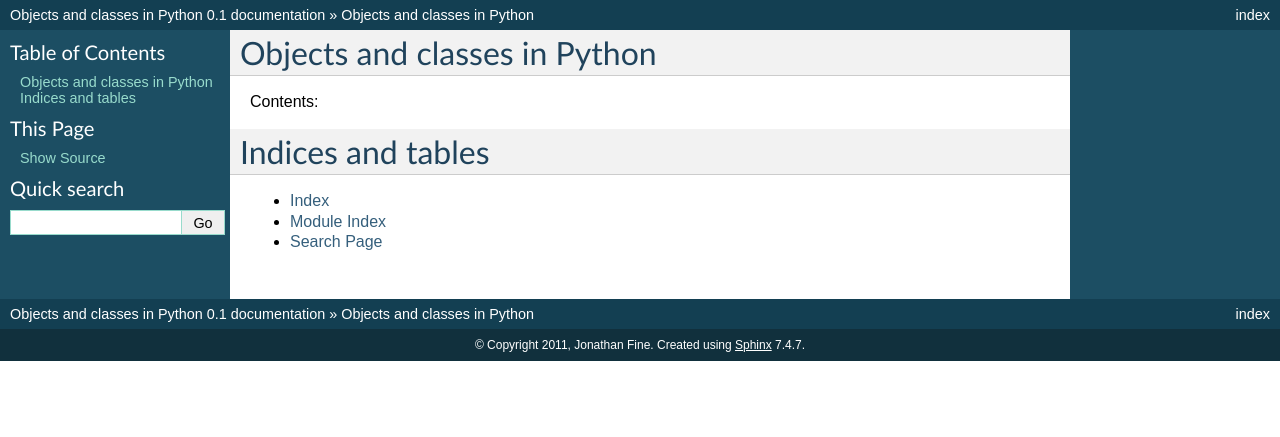
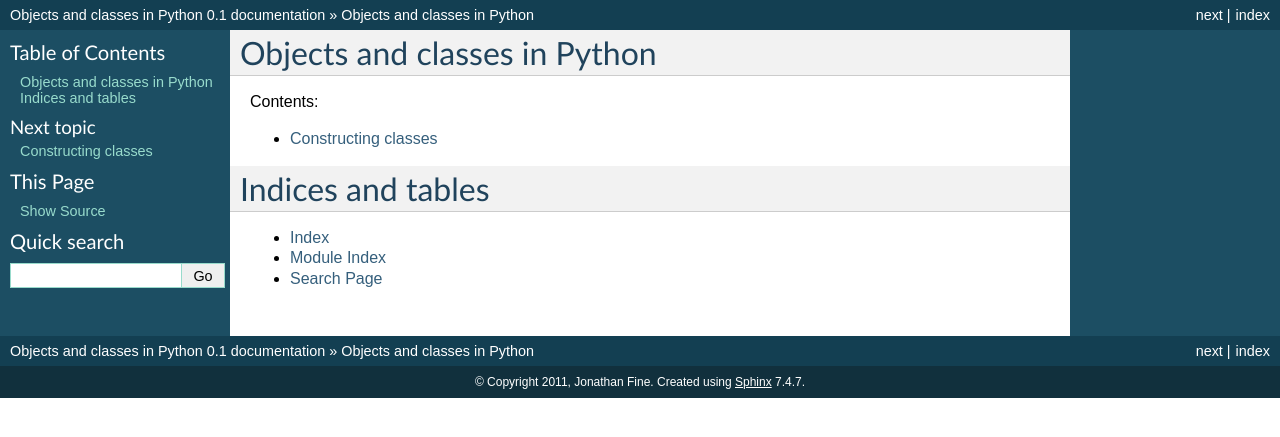
Before and after one commit to nazrulworld/jfine-python-classes-tutorial, a Sphinx documentation site: the page built from source/index.rst, in a window 1280 px wide. Shown: the top 437 px of the page. Built offline with Sphinx 7.4.7, drawn with Linux system fonts in a browser that asks for light colours.

Commit message:
Add stub file construct.rst.

```diff
--- /dev/null
+++ b/source/construct.rst
@@ -0,0 +1,2 @@
+Constructing classes
+====================
--- a/source/index.rst
+++ b/source/index.rst
@@ -11,6 +11,8 @@ Contents:
 .. toctree::
    :maxdepth: 2
 
+   construct
+
 Indices and tables
 ==================
 
```
